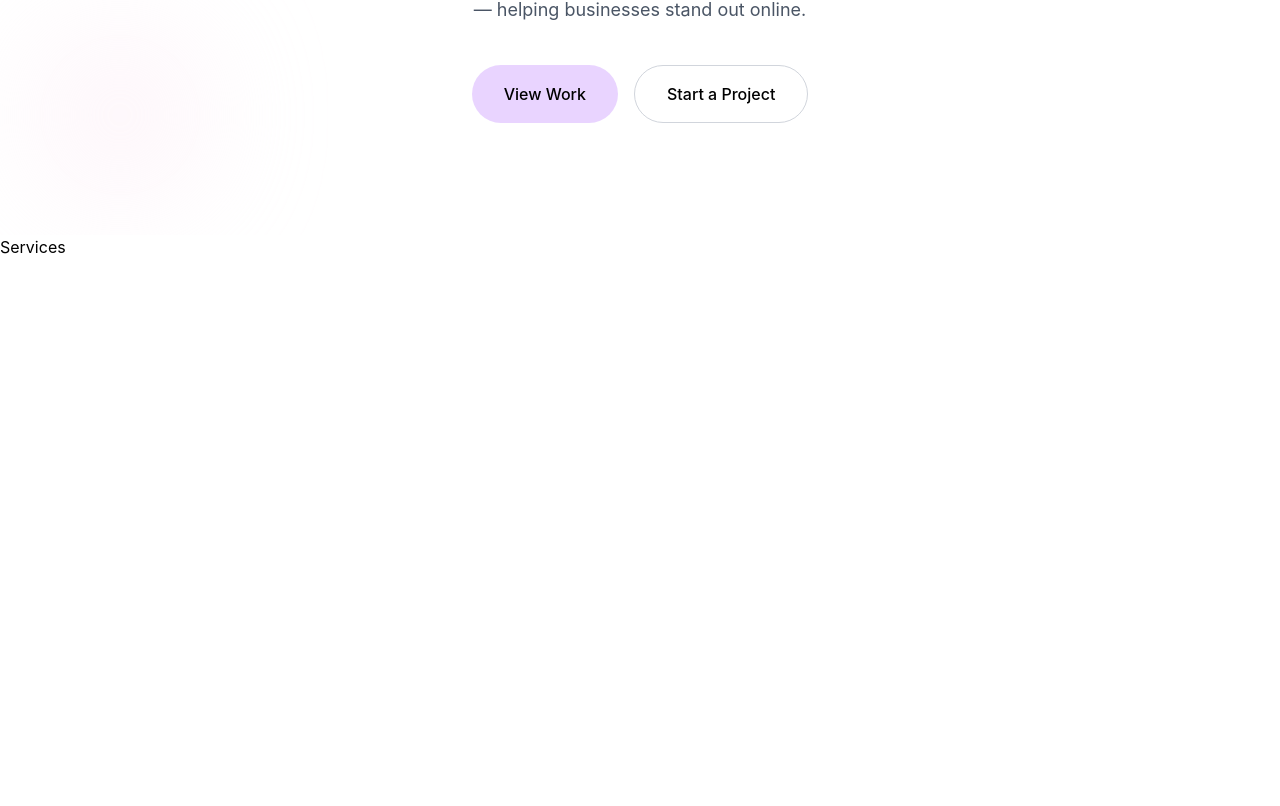
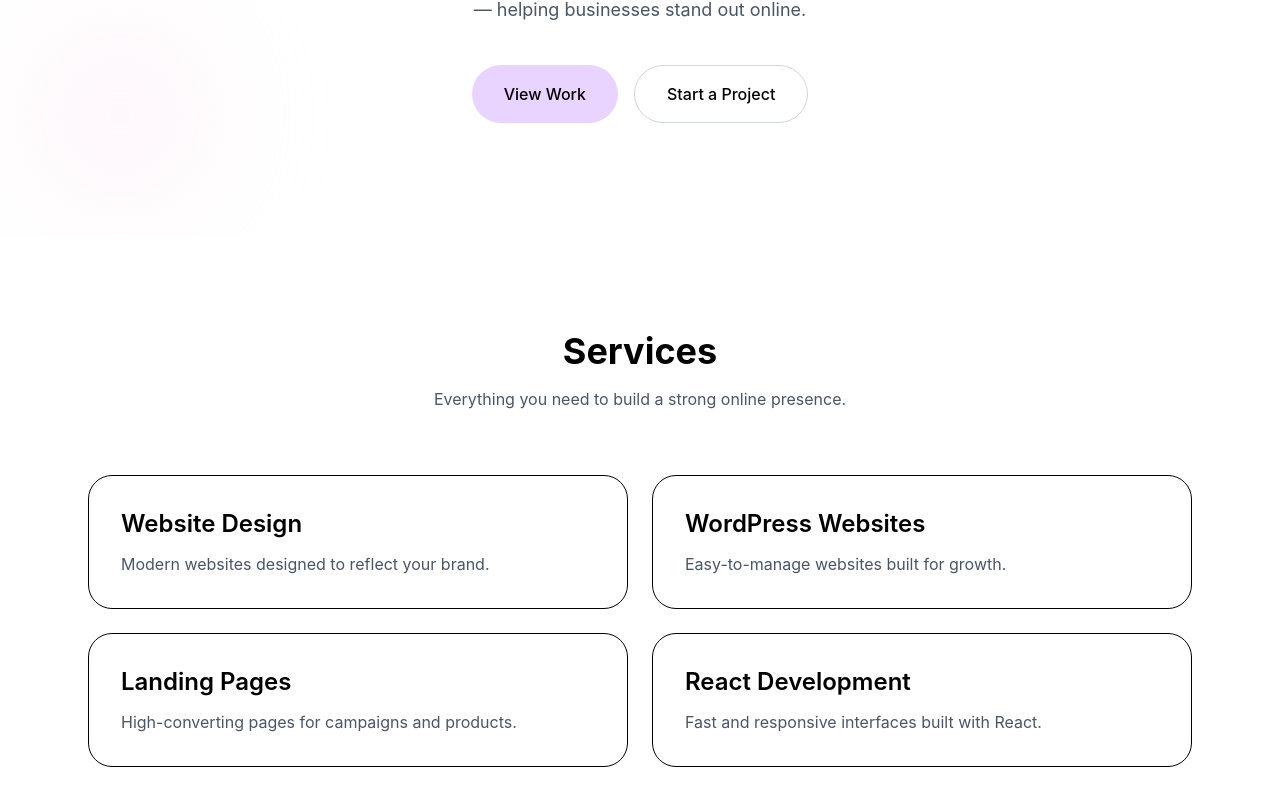
Before and after one commit to Minoo-YH/minoo-studio, a React (Vite) app: page / in a window 1280 px wide. Shown: the part 588-1394 px from the top of the page. Before the commit the page ends 847 px from the top, so only its background shows below. Built offline with nearby package versions, Linux system fonts and the light colour scheme.

Commit message:
feat: add services cards

```diff
--- a/src/components/Services.jsx
+++ b/src/components/Services.jsx
@@ -1,7 +1,51 @@
 const Services = () => {
   return (
-    <section>
-      <h2>Services</h2>
+    <section className="max-w-6xl mx-auto px-6 py-24">
+      <h2 className="text-4xl font-bold text-center mb-4">
+        Services
+      </h2>
+
+      <p className="text-center text-gray-600 mb-16">
+        Everything you need to build a strong online presence.
+      </p>
+
+      <div className="grid gap-6 md:grid-cols-2">
+        <div className="rounded-3xl border p-8">
+          <h3 className="text-2xl font-semibold mb-3">
+            Website Design
+          </h3>
+          <p className="text-gray-600">
+            Modern websites designed to reflect your brand.
+          </p>
+        </div>
+
+        <div className="rounded-3xl border p-8">
+          <h3 className="text-2xl font-semibold mb-3">
+            WordPress Websites
+          </h3>
+          <p className="text-gray-600">
+            Easy-to-manage websites built for growth.
+          </p>
+        </div>
+
+        <div className="rounded-3xl border p-8">
+          <h3 className="text-2xl font-semibold mb-3">
+            Landing Pages
+          </h3>
+          <p className="text-gray-600">
+            High-converting pages for campaigns and products.
+          </p>
+        </div>
+
+        <div className="rounded-3xl border p-8">
+          <h3 className="text-2xl font-semibold mb-3">
+            React Development
+          </h3>
+          <p className="text-gray-600">
+            Fast and responsive interfaces built with React.
+          </p>
+        </div>
+      </div>
     </section>
   );
 };
```
